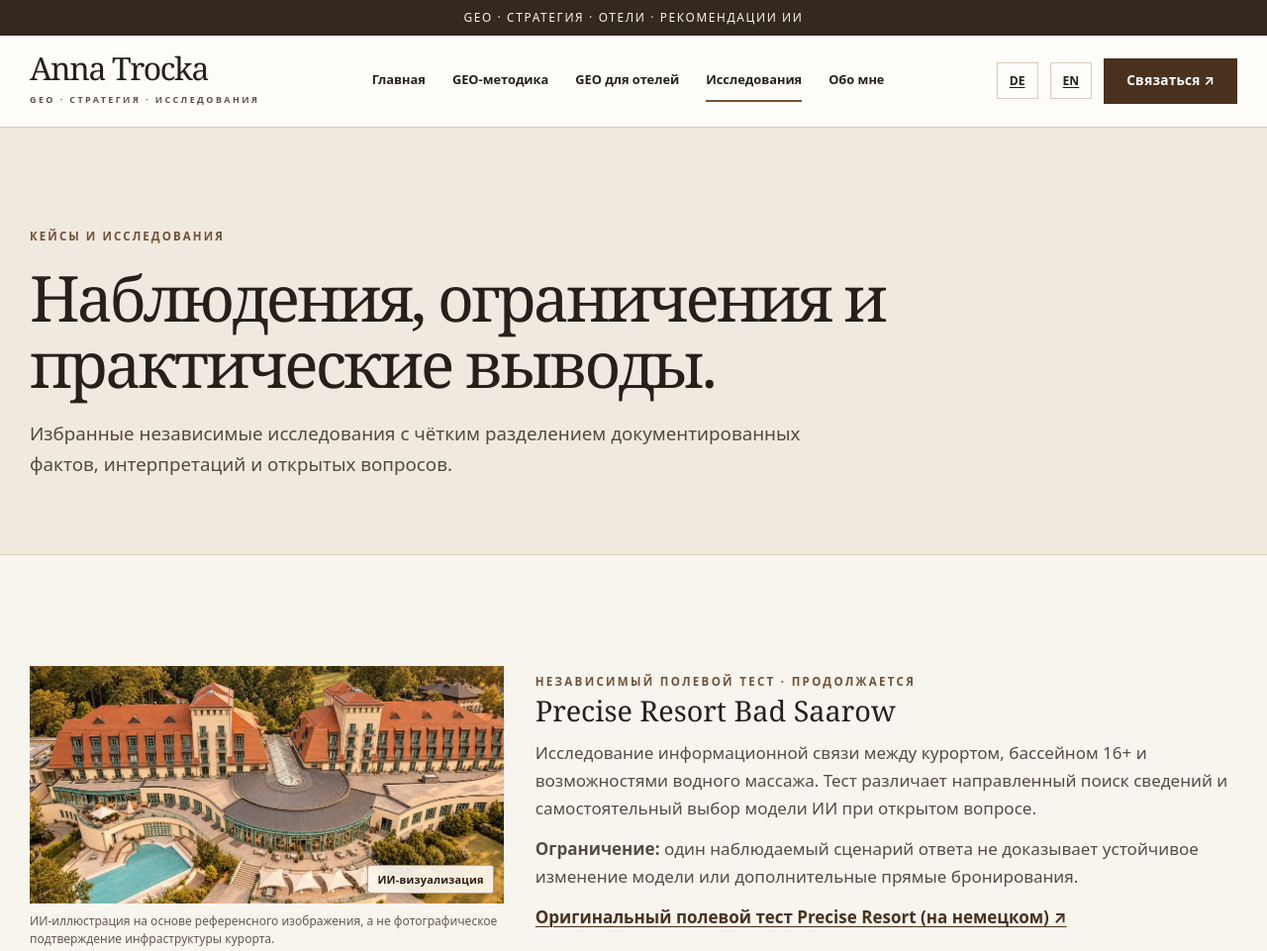
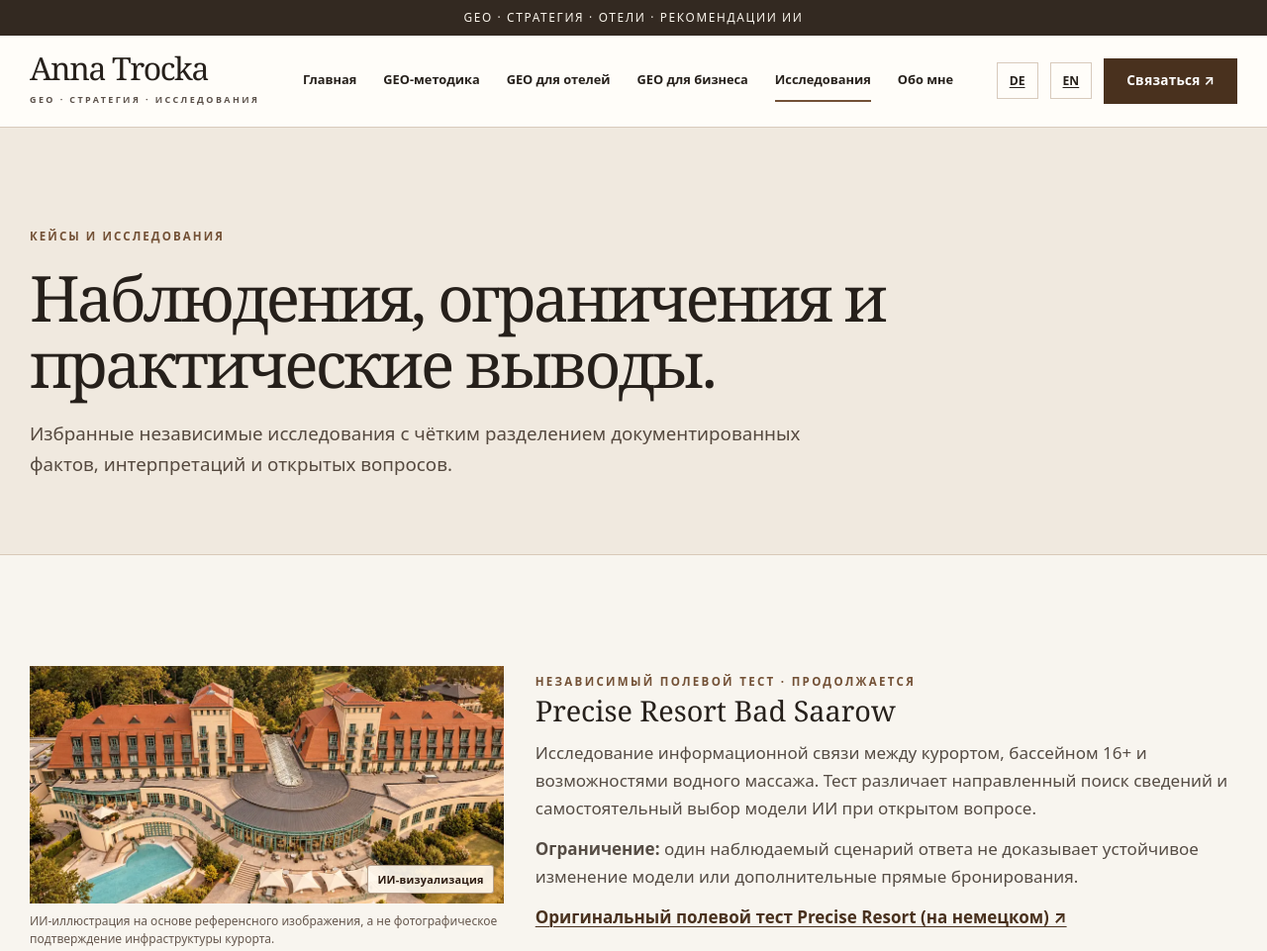
Before and after one commit to AnnaTrocka306/AnnaTrocka-GEO, a plain HTML site: page ru/case-studies/index.html in a window 1280 px wide. Shown: the top 961 px of the page at 99% size. Drawn offline with Linux system fonts and the light colour scheme.

Commit message:
Add standalone GEO for SMEs to Russian main and mobile navigation

```diff
--- a/ru/case-studies/index.html
+++ b/ru/case-studies/index.html
@@ -24,7 +24,7 @@
 <link rel="sitemap" type="application/xml" href="https://annatrocka306.github.io/AnnaTrocka-GEO/sitemap.xml">
 </head>
 <body>
-<a class="skip" href="#main">Перейти к основному содержанию</a><div class="topline">GEO · Стратегия · Отели · Рекомендации ИИ</div><header class="masthead"><div class="wrap header-inner"><a class="brand" href="../../ru/" aria-label="Анна Троцка — главная"><span class="brand-name">Anna Trocka</span><span class="brand-sub">GEO · Стратегия · Исследования</span></a><nav class="nav" aria-label="Основная навигация"><a href="../../ru/">Главная</a><a href="../../ru/methodology/">GEO-методика</a><a href="../../ru/hotels/">GEO для отелей</a><a href="../../ru/case-studies/" aria-current="page">Исследования</a><a href="../../ru/about/">Обо мне</a></nav><div class="head-actions"><a class="lang" href="../../de/fallstudien/" lang="de" aria-label="Немецкая версия страницы">DE</a><a class="lang" href="../../en/case-studies/" lang="en" aria-label="Английская версия страницы">EN</a><a class="button" href="../../ru/contact/">Связаться ↗</a><details class="mobile-menu"><summary aria-label="Открыть или закрыть меню">☰ Меню</summary><nav class="mobile-links" aria-label="Мобильная навигация"><a href="../../ru/">Главная</a><a href="../../ru/methodology/">GEO-методика</a><a href="../../ru/hotels/">GEO для отелей</a><a href="../../ru/case-studies/">Исследования</a><a href="../../ru/about/">Обо мне</a><a href="../../ru/contact/">Контакты</a></nav></details></div></div></header>
+<a class="skip" href="#main">Перейти к основному содержанию</a><div class="topline">GEO · Стратегия · Отели · Рекомендации ИИ</div><header class="masthead"><div class="wrap header-inner"><a class="brand" href="../../ru/" aria-label="Анна Троцка — главная"><span class="brand-name">Anna Trocka</span><span class="brand-sub">GEO · Стратегия · Исследования</span></a><nav class="nav" aria-label="Основная навигация"><a href="../../ru/">Главная</a><a href="../../ru/methodology/">GEO-методика</a><a href="../../ru/hotels/">GEO для отелей</a><a href="../../ru/kmu/">GEO для бизнеса</a><a href="../../ru/case-studies/" aria-current="page">Исследования</a><a href="../../ru/about/">Обо мне</a></nav><div class="head-actions"><a class="lang" href="../../de/fallstudien/" lang="de" aria-label="Немецкая версия страницы">DE</a><a class="lang" href="../../en/case-studies/" lang="en" aria-label="Английская версия страницы">EN</a><a class="button" href="../../ru/contact/">Связаться ↗</a><details class="mobile-menu"><summary aria-label="Открыть или закрыть меню">☰ Меню</summary><nav class="mobile-links" aria-label="Мобильная навигация"><a href="../../ru/">Главная</a><a href="../../ru/methodology/">GEO-методика</a><a href="../../ru/hotels/">GEO для отелей</a><a href="../../ru/kmu/">GEO для бизнеса</a><a href="../../ru/case-studies/">Исследования</a><a href="../../ru/about/">Обо мне</a><a href="../../ru/contact/">Контакты</a></nav></details></div></div></header>
 <main id="main"><header class="page-intro"><div class="wrap"><div class="inner"><span class="eyebrow">Кейсы и исследования</span><h1>Наблюдения, ограничения и практические выводы.</h1><p>Избранные независимые исследования с чётким разделением документированных фактов, интерпретаций и открытых вопросов.</p></div></div></header>
 <section class="section"><div class="wrap">
 <div class="case"><figure class="case-figure"><div class="media-frame case-media"><img src="../../assets/images/case-precise-bad-saarow-illustration.webp" alt="ИИ-иллюстрация курорта Precise Resort Bad Saarow по мотивам референсного изображения, не является фотографическим доказательством" width="980" height="735" decoding="async" loading="lazy"><span class="media-badge" aria-hidden="true">ИИ-визуализация</span></div><figcaption>ИИ-иллюстрация на основе референсного изображения, а не фотографическое подтверждение инфраструктуры курорта.</figcaption></figure><div><span class="kicker">Независимый полевой тест · Продолжается</span><h3>Precise Resort Bad Saarow</h3><p>Исследование информационной связи между курортом, бассейном 16+ и возможностями водного массажа. Тест различает направленный поиск сведений и самостоятельный выбор модели ИИ при открытом вопросе.</p><p><strong>Ограничение:</strong> один наблюдаемый сценарий ответа не доказывает устойчивое изменение модели или дополнительные прямые бронирования.</p><a href="https://github.com/AnnaTrocka306/AnnaTrocka-GEO/blob/main/docs/case-studies/Hotel-in-ChatGPT-sichtbar-machen.md">Оригинальный полевой тест Precise Resort (на немецком) ↗</a></div></div>
```
